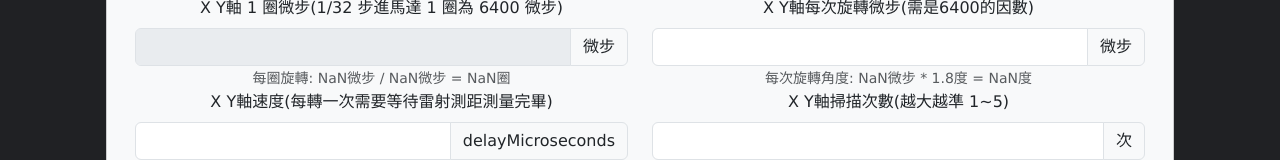
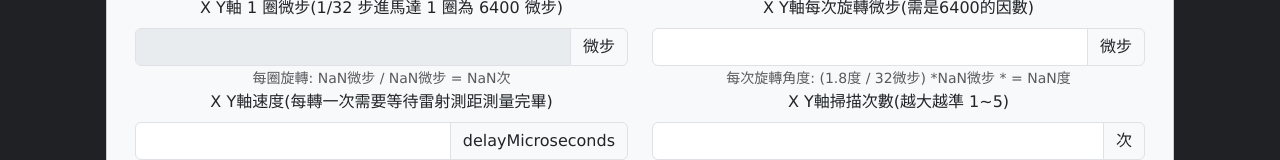
Before and after one commit to enjoycht/3d_scanner_nextjs, a Next.js app: page /Setting in a window 1280 px wide. Shown: the part 444-604 px from the top of the page. Built offline with nearby package versions, Linux system fonts and the light colour scheme; no server answers.

Commit message:
🐛 fix: Fix step angle

```diff
--- a/src/app/Setting/page.tsx
+++ b/src/app/Setting/page.tsx
@@ -213,7 +213,7 @@ const Setting = () => {
                                                     {"微步 = "}
                                                     { (isNaN(parseInt(moduleData.x_y_axis_max))? parseFloat(moduleDataP.x_y_axis_max): parseFloat(moduleData.x_y_axis_max)) /
                                                     (isNaN(parseInt(moduleData.x_y_axis_one_time_step))? parseFloat(moduleDataP.x_y_axis_one_time_step): parseFloat(moduleData.x_y_axis_one_time_step)) }
-                                                    {"圈"}
+                                                    {"次"}
                                                 </Form.Text>
                                         </Form.Group>
                                         <Form.Group as={Col} md="6">
@@ -229,9 +229,9 @@ const Setting = () => {
                                                 <InputGroup.Text>微步</InputGroup.Text>
                                                 </InputGroup>
                                                 <Form.Text muted>
-                                                    {"每次旋轉角度: "}
+                                                    {"每次旋轉角度: (1.8度 / 32微步) *"}
                                                     {isNaN(parseInt(moduleData.x_y_axis_one_time_step))? parseInt(moduleDataP.x_y_axis_one_time_step): parseInt(moduleData.x_y_axis_one_time_step)}
-                                                    {"微步 * 1.8度 = "}{(isNaN(parseInt(moduleData.x_y_axis_one_time_step))? parseFloat(moduleDataP.x_y_axis_one_time_step): parseFloat(moduleData.x_y_axis_one_time_step)) * 1.8}
+                                                    {"微步 *  = "}{(isNaN(parseInt(moduleData.x_y_axis_one_time_step))? parseFloat(moduleDataP.x_y_axis_one_time_step): parseFloat(moduleData.x_y_axis_one_time_step)) * (1.8 / 32)}
                                                     {"度"}
                                                 </Form.Text>
                                         </Form.Group>
```
